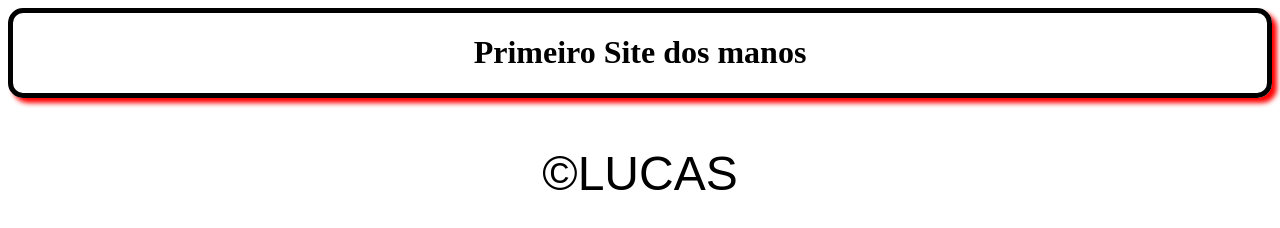
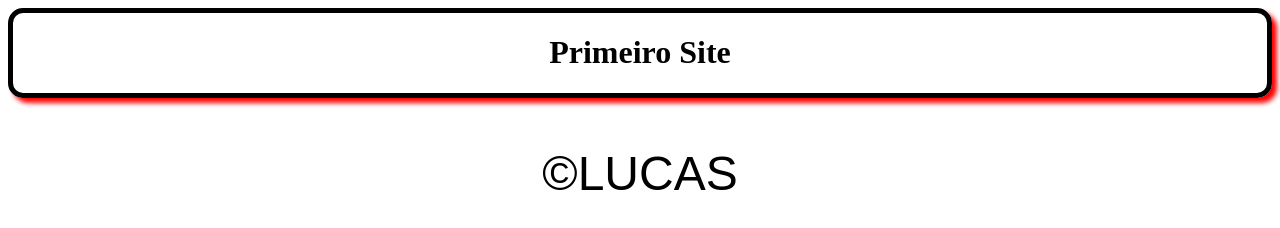
Before and after one commit to mvieira-coder/Projeto-Mensal, a plain HTML site: page index.html in a window 1280 px wide. Drawn offline with Linux system fonts and the light colour scheme.

Commit message:
Branch titulo alterado

```diff
--- a/index.html
+++ b/index.html
@@ -21,7 +21,7 @@
 </head>
 <body>
     <header>
-        <h1>Primeiro Site dos manos</h1>
+        <h1>Primeiro Site</h1>
     </header>
     <div>
 
```
